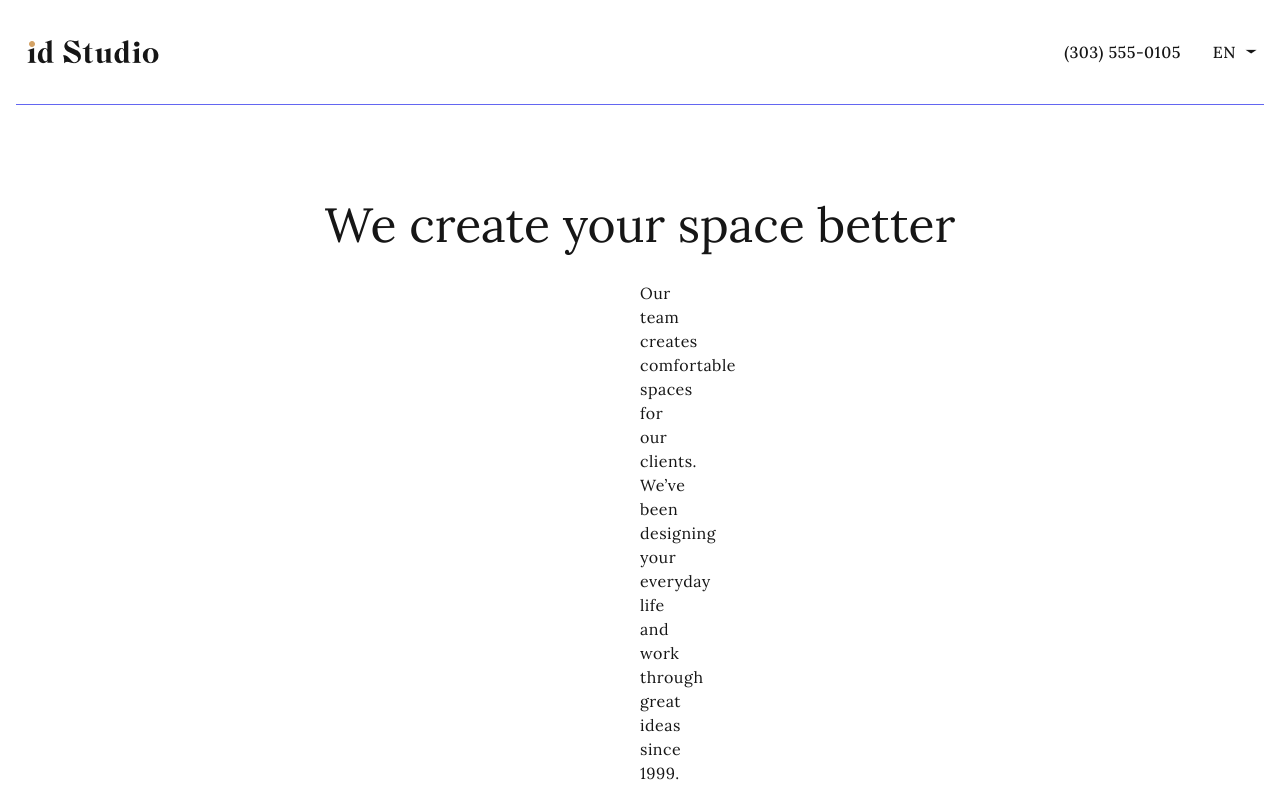
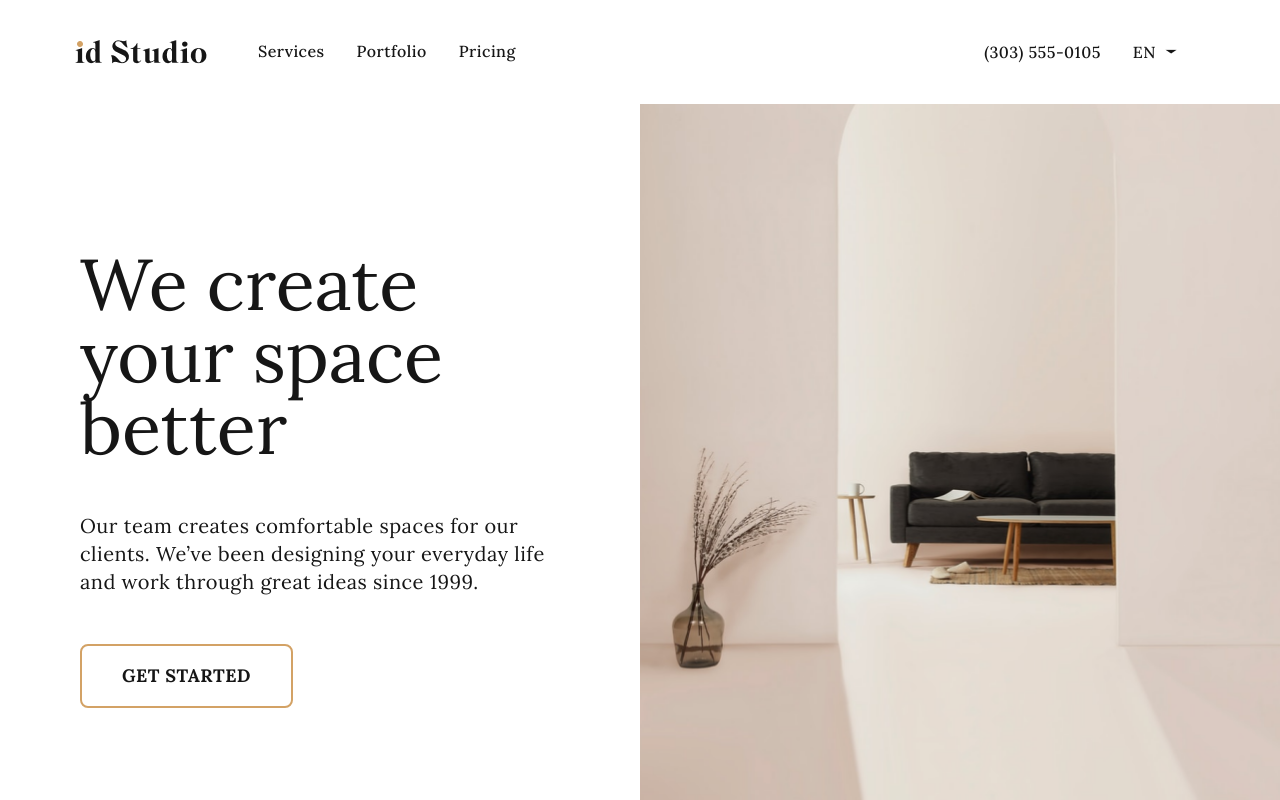
Before and after one commit to taniyaraina/my-app, a Next.js app: page / in a window 1280 px wide. Shown: the top 800 px of the page. Built offline with nearby package versions, Linux system fonts and the light colour scheme.

Commit message:
fixed changes

```diff
--- a/tailwind.config.js
+++ b/tailwind.config.js
@@ -7,17 +7,16 @@ module.exports = {
   ],
   darkMode: false, // or 'media' or 'class'
   theme: {
-    screens: {
-      mobile: '320px',
-      tablet: '640px',
-      // => @media (min-width: 640px) { ... }
+    // screens: {
+    //   tablet: '640px',
+    //   // => @media (min-width: 640px) { ... }
 
-      laptop: '1024px',
-      // => @media (min-width: 1024px) { ... }
+    //   laptop: '1024px',
+    //   // => @media (min-width: 1024px) { ... }
 
-      desktop: '1280px',
-      // => @media (min-width: 1280px) { ... }
-    },
+    //   desktop: '1280px',
+    //   // => @media (min-width: 1280px) { ... }
+    // },
     extend: {
       colors: {
         primaryColor: '#D3A265',
```
